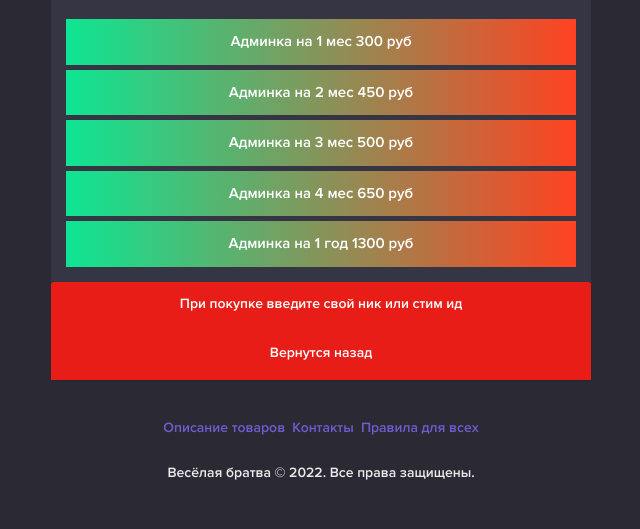
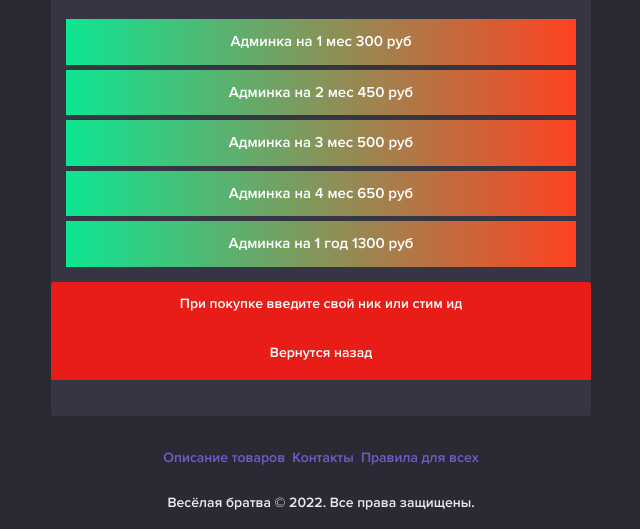
Before and after one commit to css-server/vesbratva.github.io, a plain HTML site: page admin.html in a window 1280 px wide. Shown: the part 312-841 px from the top of the page, without its empty margins (319-959 px from the left). Before the commit the page ends 811 px from the top, so only its background shows below. Drawn offline with Linux system fonts and the light colour scheme; a script that the page names is missing; files whose address does not match are found by name.

Commit message:
Add files via upload

```diff
--- a/admin.html
+++ b/admin.html
@@ -68,6 +68,8 @@
                     <div class=clearfix style=padding-top:15px></div>
                     <div class="alert alert-danger text-center" style="margin:0;padding:10px;border-radius:3px 3px 0 0">При покупке введите свой ник или стим ид </div>
 					<div class="alert alert-danger text-center"><a data-toggle=modal href="https://vesbratva.github.io/">Вернутся назад</a></div>
+					<div class=clearfix style=padding-top:15px></div>
+
                 </form>
 				</form>
             </div>
```
Also changed, not shown: vip.html (+2 -0 lines).
